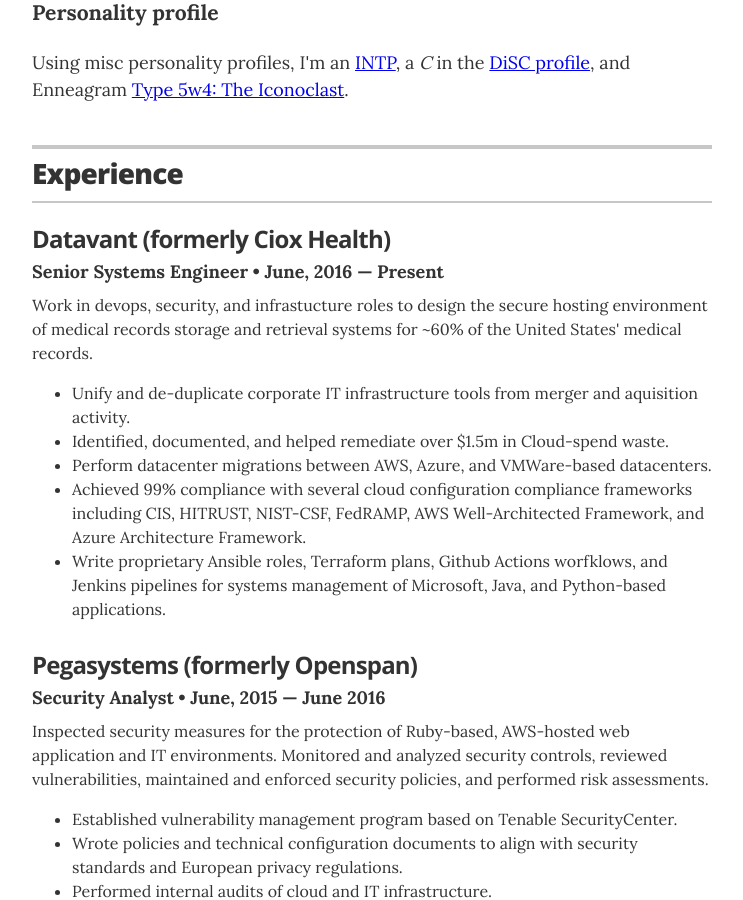
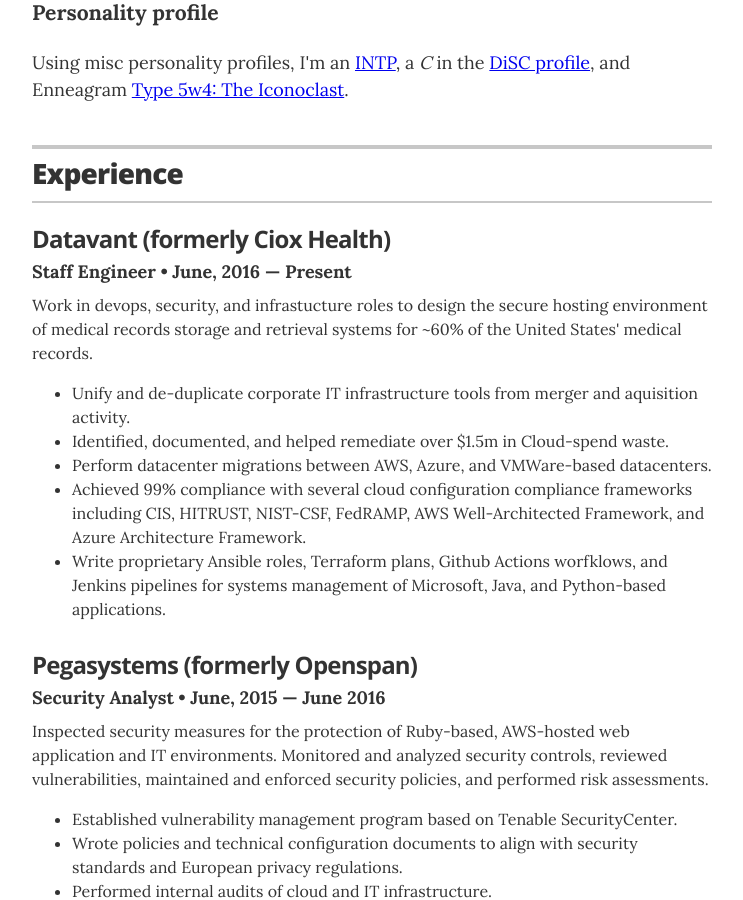
Before and after one commit to deekayen/dkn.github.io, a Jekyll site: the page built from index.html, in a window 1280 px wide and 900 px high, scrolled down 492 px. Shown: the whole window, without its empty margins (268-1011 px from the left). Built offline with Jekyll 4.4.1, drawn with Linux system fonts in a browser that asks for light colours; nearby versions of some CDN libraries.

Commit message:
Update Datavant job title

```diff
--- a/_data/experience.yml
+++ b/_data/experience.yml
@@ -1,7 +1,7 @@
 # Jobs
-# Senior IT Engineer
+# Staff Engineer
 - company: Datavant (formerly Ciox Health)
-  position: Senior Systems Engineer
+  position: Staff Engineer
   duration: June, 2016 &mdash; Present
   summary: >
     <p class="resume-item-copy">Work in devops, security, and infrastucture roles to design the secure hosting environment of medical records storage and retrieval systems for ~60% of the United States' medical records.</p>
```
